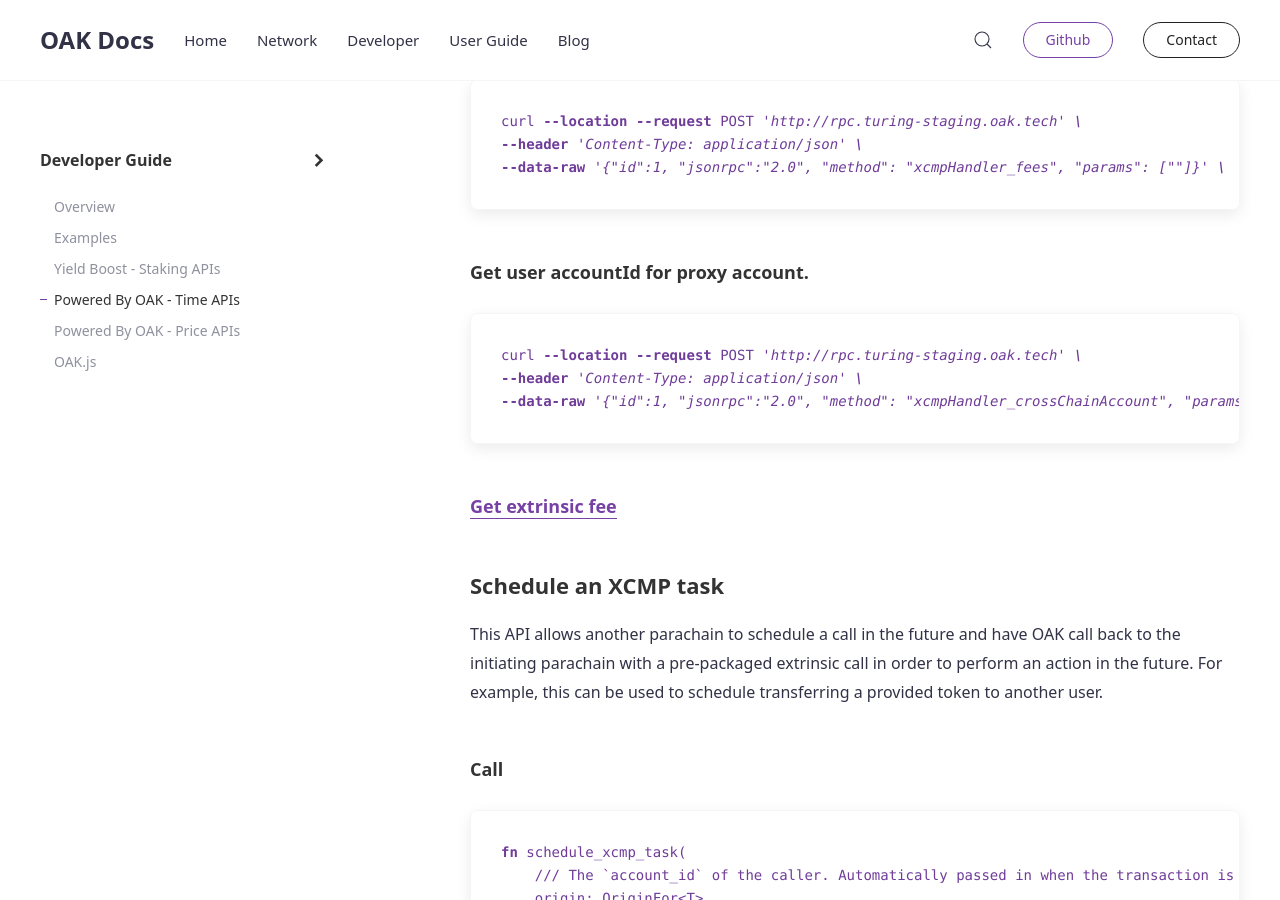
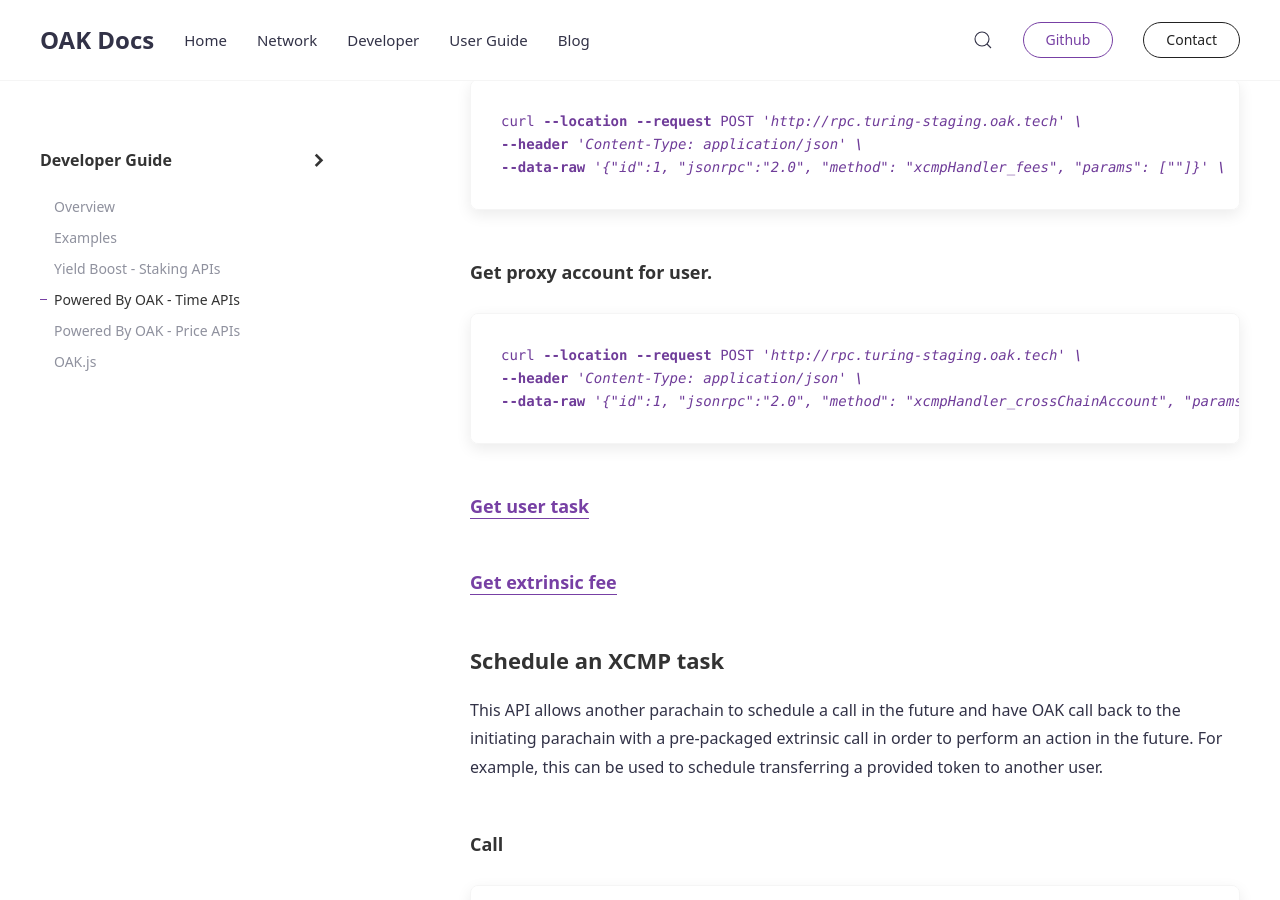
Before and after one commit to AvaProtocol/OAK-docs, a Jekyll site: the page built from _docs/powered-by-oak-time-apis.md, in a window 1280 px wide and 900 px high, scrolled down 1540 px. Built offline with Jekyll 4.4.1, drawn with Linux system fonts in a browser that asks for light colours.

Commit message:
Update powered-by-oak-time-apis.md

````diff
--- a/_docs/powered-by-oak-time-apis.md
+++ b/_docs/powered-by-oak-time-apis.md
@@ -43,13 +43,15 @@
 --data-raw '{"id":1, "jsonrpc":"2.0", "method": "xcmpHandler_fees", "params": ["{{encoded_call}}"]}' \
 ```
 
-#### Get user accountId for proxy account.
+#### Get proxy account for user.
 
 ```bash
 curl --location --request POST 'http://rpc.turing-staging.oak.tech' \
 --header 'Content-Type: application/json' \
 --data-raw '{"id":1, "jsonrpc":"2.0", "method": "xcmpHandler_crossChainAccount", "params": ["{{accountId32}}"]}' \
 ```
+
+#### [Get user task](https://github.com/OAK-Foundation/OAK-JS-SDK/blob/main/dist/observer.js#L72-L82)
 
 #### [Get extrinsic fee](https://polkadot.js.org/docs/api/cookbook/tx/#how-do-i-estimate-the-transaction-fees)
 
````
